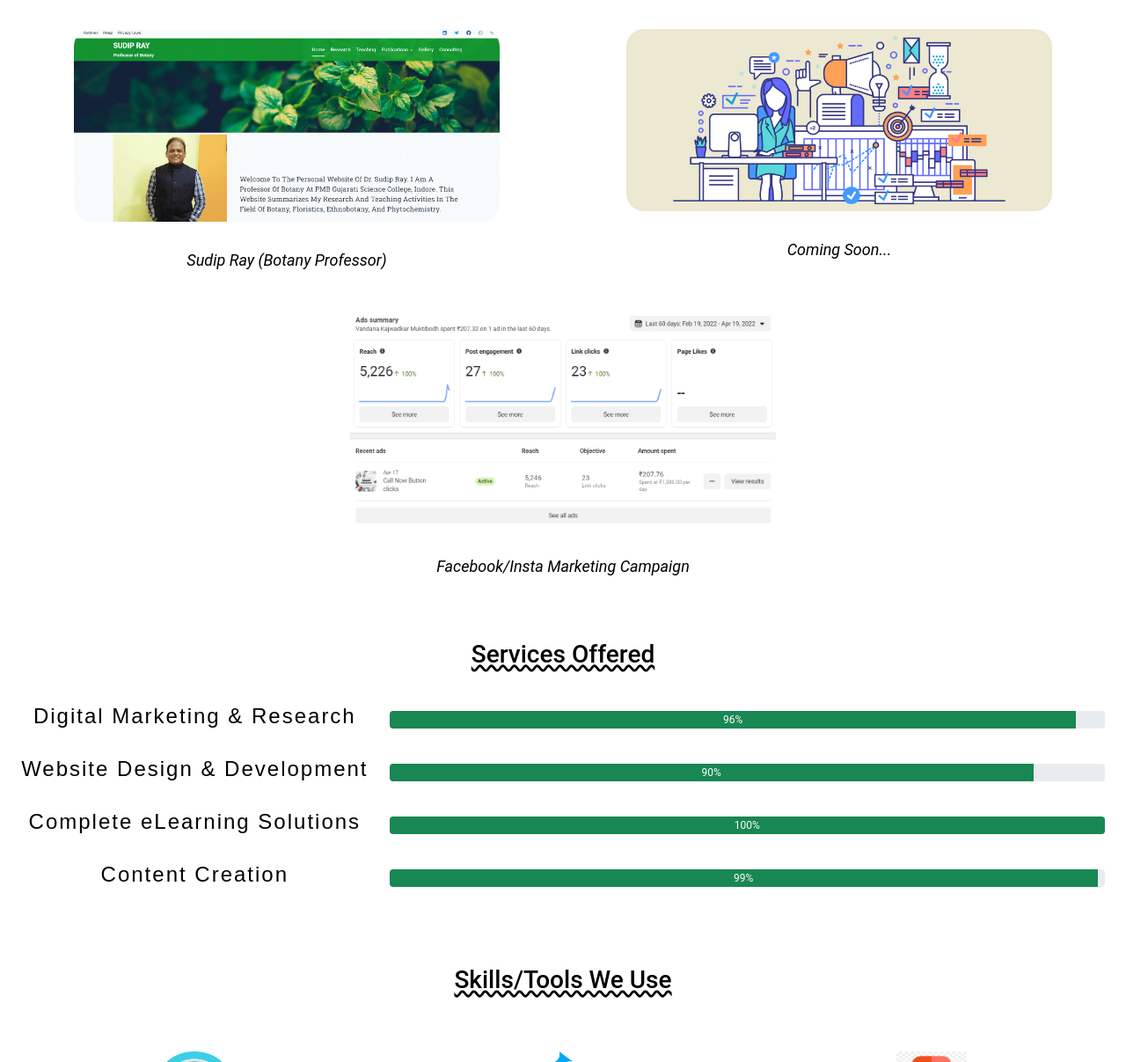
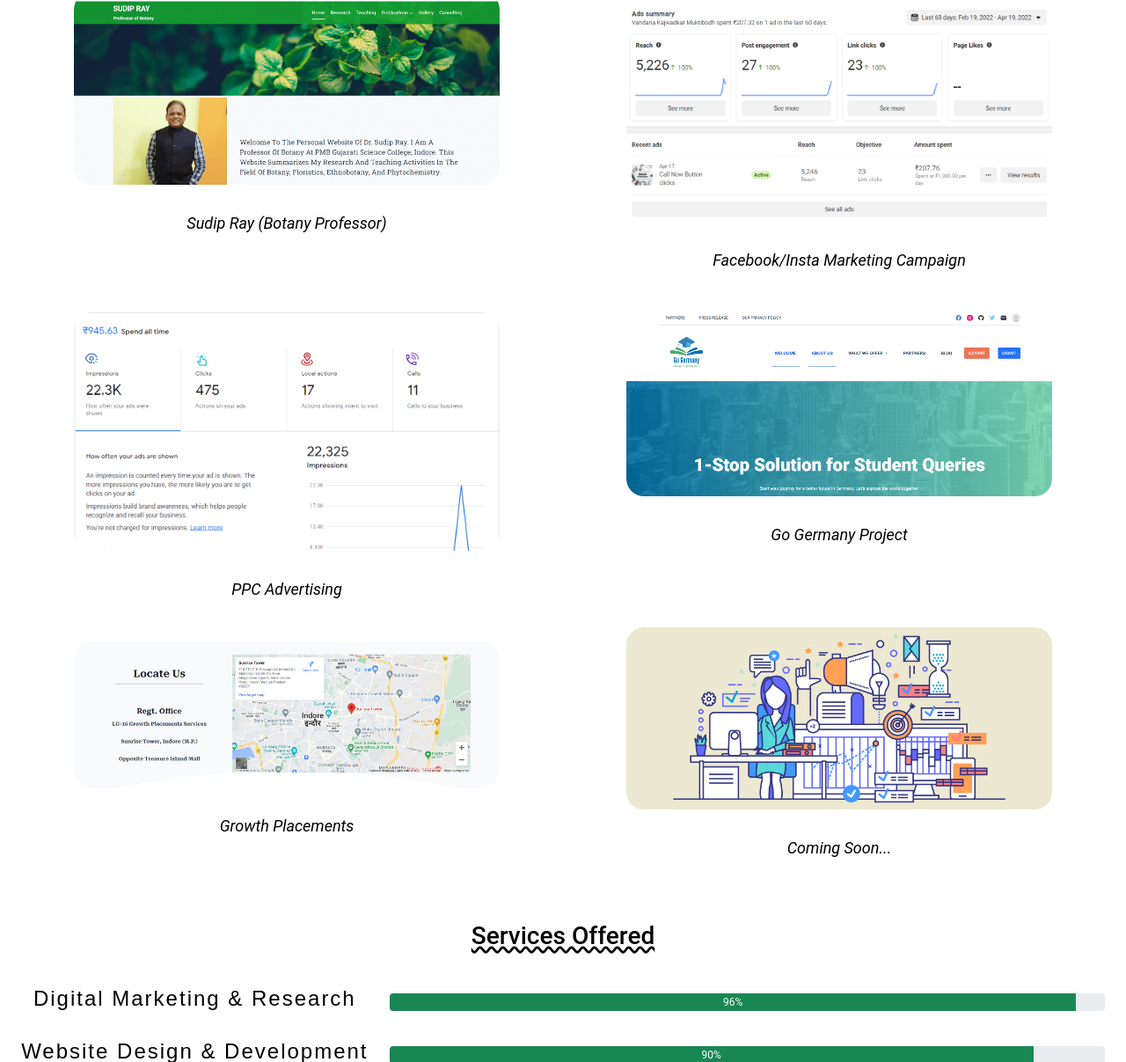
Before and after one commit to koustubh28/smcp-creations, a plain HTML site: page index.html in a window 1280 px wide. Shown: the part 1501-2708 px from the top of the page at 88% size. Drawn offline with nearby package versions, Linux system fonts and the light colour scheme.

Commit message:
few changes

```diff
--- a/assets/css/style.css
+++ b/assets/css/style.css
@@ -443,7 +443,7 @@ span.text-skills {
 }
 
 .map-img:hover {
-  transform: scale(1.5);
+  transform: scale(1.18);
   transition: 0.2s ease-in-out;
 }
 
--- a/index.html
+++ b/index.html
@@ -126,7 +126,7 @@
       <div class="row row-hero" id="about">
         <div class="office-img col-lg-5 col-md-6 col-sm-12">
           <img
-            src="./public/images/smcp-creation compressed.jpg"
+            src="./public/images/office.jpg"
             width="500"
             height="350"
             alt="SMCP Office, Indore"
@@ -214,6 +214,46 @@
             </div>
             <span class="showcase-text">Sudip Ray (Botany Professor)</span>
           </div>
+          <div class="col-lg-6 col-md-6 mx-auto pt-3 work-container">
+            <img
+              src="./public/images/fb campaign.png"
+              width="250"
+              height="180"
+              alt=""
+              class="showcase-img"
+            />
+            <span class="showcase-text">Facebook/Insta Marketing Campaign</span>
+          </div>
+          <div class="col-lg-6 col-md-6 mx-auto pt-3 work-container">
+            <img
+              src="./public/images/google ads (1).png"
+              width="250"
+              height="180"
+              alt=""
+              class="showcase-img"
+            />
+            <span class="showcase-text">PPC Advertising</span>
+          </div>
+          <div class="col-lg-6 col-md-6 mx-auto pt-3 work-container">
+            <img
+              src="./public/images/gogermany (1).png"
+              width="250"
+              height="180"
+              alt=""
+              class="showcase-img"
+            />
+            <span class="showcase-text">Go Germany Project</span>
+          </div>
+          <div class="col-lg-6 col-md-6 mx-auto pt-3 work-container">
+            <img
+              src="./public/images/growth-placements (1).png"
+              width="250"
+              height="180"
+              alt=""
+              class="showcase-img"
+            />
+            <span class="showcase-text">Growth Placements</span>
+          </div>
           <div class="col-lg-6 col-md-6 mx-auto work-container">
             <img
               src="./public/images/projects pipelined.webp"
@@ -223,19 +263,9 @@
               class="showcase-img"
             />
             <div class="overlay">
-              <div class="text">Projects (Pipelined)</div>
+              <div class="text">Projects in Pipeline</div>
             </div>
             <span class="showcase-text">Coming Soon...</span>
-          </div>
-          <div class="col-lg-6 col-md-6 mx-auto pt-3 work-container">
-            <img
-              src="./public/images/fb campaign.png"
-              width="250"
-              height="180"
-              alt=""
-              class="showcase-img"
-            />
-            <span class="showcase-text">Facebook/Insta Marketing Campaign</span>
           </div>
         </div>
       </div>
```
Also changed, not shown: public/images/gogermany (1).png (added), public/images/google ads (1).png (added), public/images/growth-placements (1).png (added), public/images/office.jpg (added).
